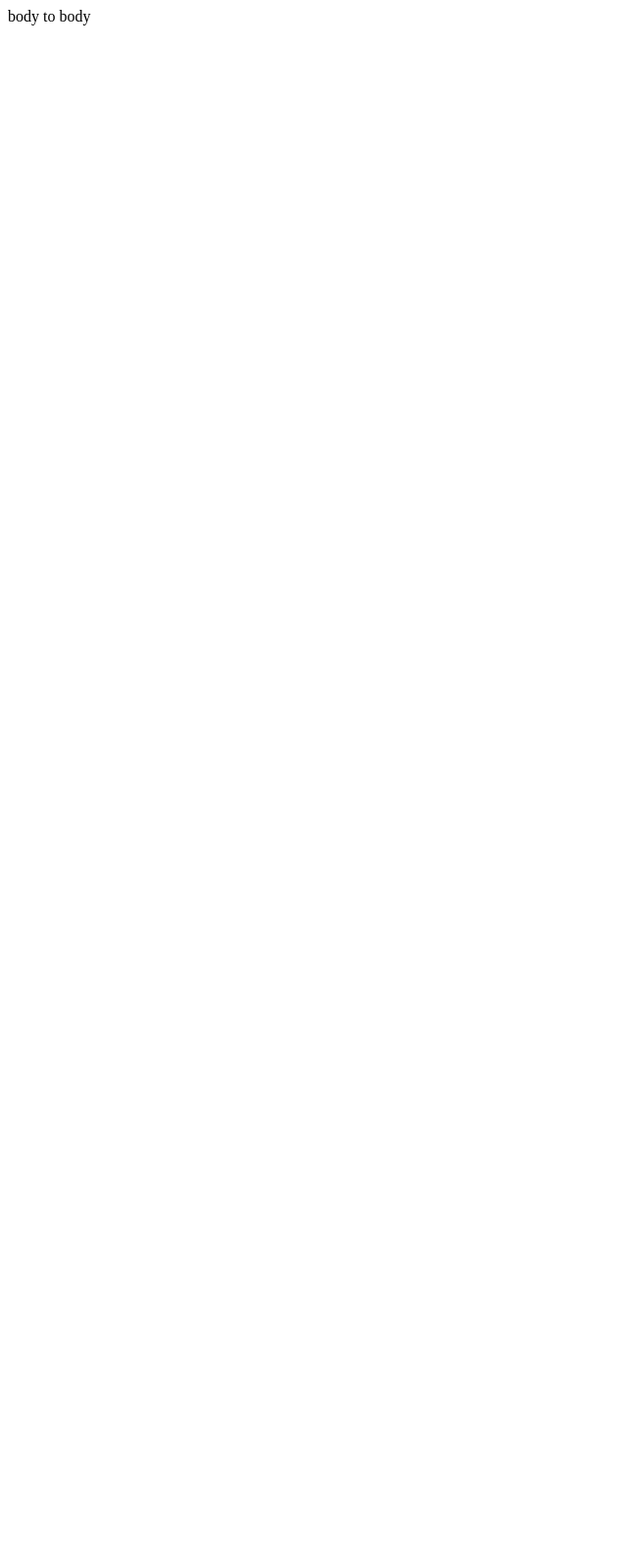
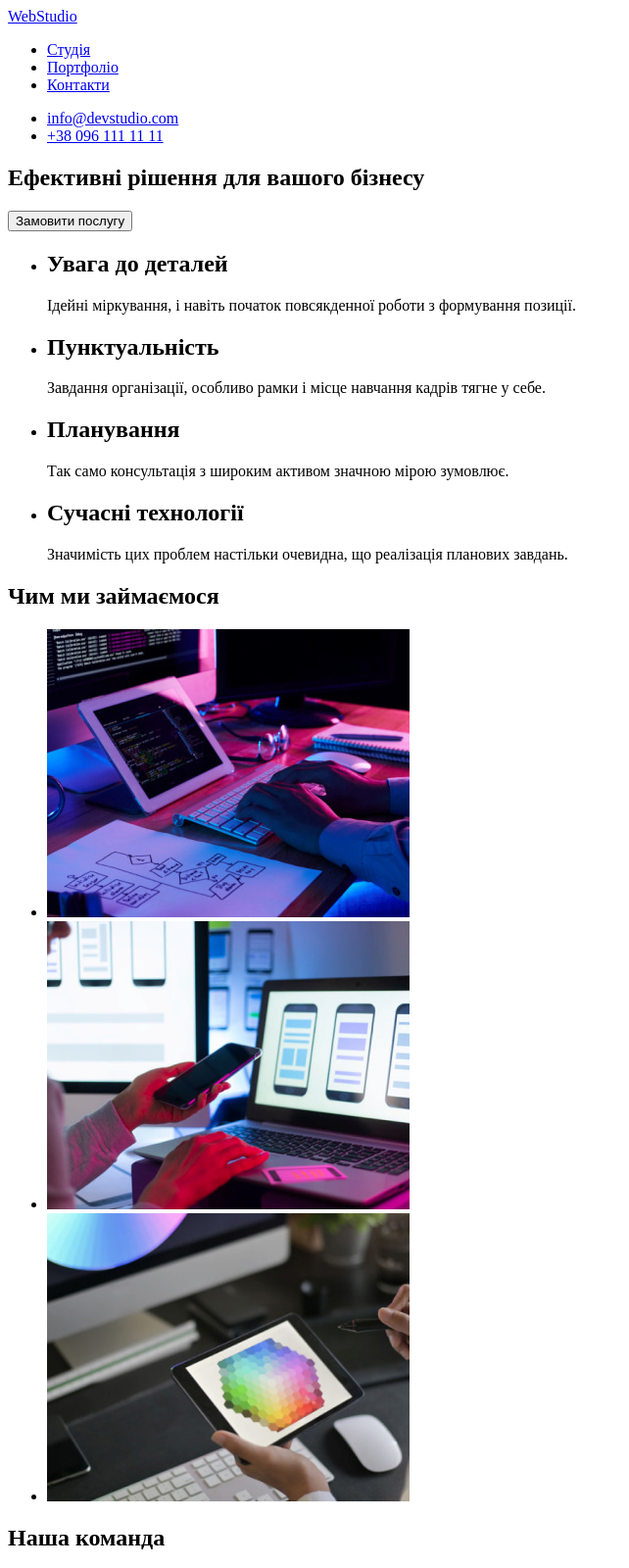
Before and after one commit to vadimaj/goit-markup-hw-01, a plain HTML site: page index.html in a window 1280 px wide. Shown: the top 1600 px of the page at 98% size, without its empty margins (0-642 px from the left). Before the commit the page ends 800 px from the top, so only its background shows below. Drawn offline with Linux system fonts and the light colour scheme.

Commit message:
Completed index.html
Completed index.html

```diff
--- a/index.html
+++ b/index.html
@@ -1,12 +1,146 @@
 <!DOCTYPE html>
-<html lang="en">
+<html lang="uk">
   <head>
     <meta charset="UTF-8" />
     <meta http-equiv="X-UA-Compatible" content="IE=edge" />
     <meta name="viewport" content="width=device-width, initial-scale=1.0" />
-    <title>You guys killin' it</title>
+    <title>Web studio</title>
   </head>
   <body>
-    body to body
+    <header>
+      <nav>
+        <a href="/">WebStudio</a>
+        <ul>
+          <li><a href="/">Студія</a></li>
+          <li><a href="#">Портфоліо</a></li>
+          <li><a href="#">Контакти</a></li>
+        </ul>
+      </nav>
+      <ul>
+        <li><a href="mailto:info@devstudio.com">info@devstudio.com</a></li>
+        <li><a href="tel:+380961111111">+38 096 111 11 11</a></li>
+      </ul>
+    </header>
+    <main>
+      <div>
+        <section>
+          <h1>Ефективні рішення для вашого бізнесу</h1>
+          <button type="button">Замовити послугу</button>
+        </section>
+      </div>
+      <section>
+        <ul>
+          <li>
+            <h2>Увага до деталей</h2>
+            <p>
+              Ідейні міркування, і навіть початок повсякденної роботи з
+              формування позиції.
+            </p>
+          </li>
+          <li>
+            <h2>Пунктуальність</h2>
+            <p>
+              Завдання організації, особливо рамки і місце навчання кадрів тягне
+              у себе.
+            </p>
+          </li>
+          <li>
+            <h2>Планування</h2>
+            <p>
+              Так само консультація з широким активом значною мірою зумовлює.
+            </p>
+          </li>
+          <li>
+            <h2>Сучасні технології</h2>
+            <p>
+              Значимість цих проблем настільки очевидна, що реалізація планових
+              завдань.
+            </p>
+          </li>
+        </ul>
+      </section>
+      <section>
+        <h2>Чим ми займаємося</h2>
+        <ul>
+          <li>
+            <img
+              src="/images/desktop.jpg"
+              alt="Десктопні застосунки"
+              width="370"
+              height="294"
+            />
+          </li>
+          <li>
+            <img
+              src="/images/mobile.jpg"
+              alt="Застосунки для мобільних пристроїв"
+              width="370"
+              height="294"
+            />
+          </li>
+          <li>
+            <img
+              src="/images/design.jpg"
+              alt="Дизайнерскі розробки"
+              width="370"
+              height="294"
+            />
+          </li>
+        </ul>
+      </section>
+      <section>
+        <h2>Наша команда</h2>
+        <ul>
+          <li>
+            <img
+              src="/images/demianenko.jpg"
+              alt="Ігор Дем'яненко"
+              width="270"
+              height="260"
+            />
+            <h3>Ігор Дем'яненко</h3>
+            <p>Product Designer</p>
+          </li>
+          <li>
+            <img
+              src="/images/repina.jpg"
+              alt="Ольга Рєпіна"
+              width="270"
+              height="260"
+            />
+            <h3>Ольга Рєпіна</h3>
+            <p>Frontend Developer</p>
+          </li>
+          <li>
+            <img
+              src="/images/tarasov.jpg"
+              alt="Микола Тарасов"
+              width="270"
+              height="260"
+            />
+            <h3>Микола Тарасов</h3>
+            <p>Marketing</p>
+          </li>
+          <li>
+            <img
+              src="/images/ermakov.jpg"
+              alt="Михайло Єрмаков"
+              width="270"
+              height="260"
+            />
+            <h3>Михайло Єрмаков</h3>
+            <p>UI Designer</p>
+          </li>
+        </ul>
+      </section>
+    </main>
+    <footer>
+      <a href="/">WebStudio</a>
+      <address>
+        м. Київ, пр-т Лесі Українки, 26
+        <a href="mailto:info@devstudio.com">info@devstudio.com</a>
+        <a href="tel:+380961111111">+38 096 111 11 11</a>
+      </address>
+    </footer>
   </body>
 </html>
```
Also changed, not shown: images/demianenko.jpg (added), images/design.jpg (added), images/desktop.jpg (added), images/ermakov.jpg (added), images/mobile.jpg (added), images/repina.jpg (added), images/tarasov.jpg (added).
